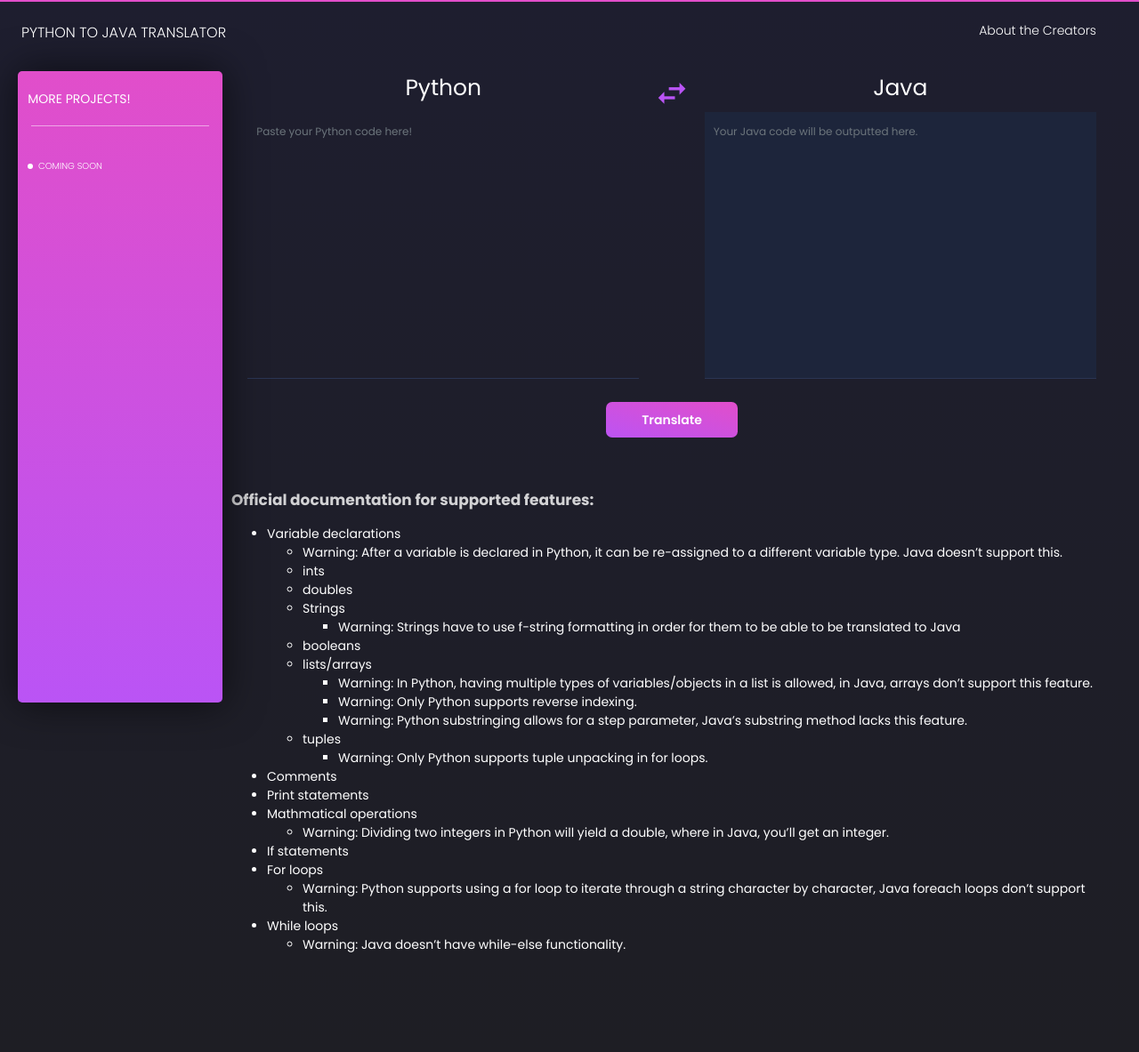
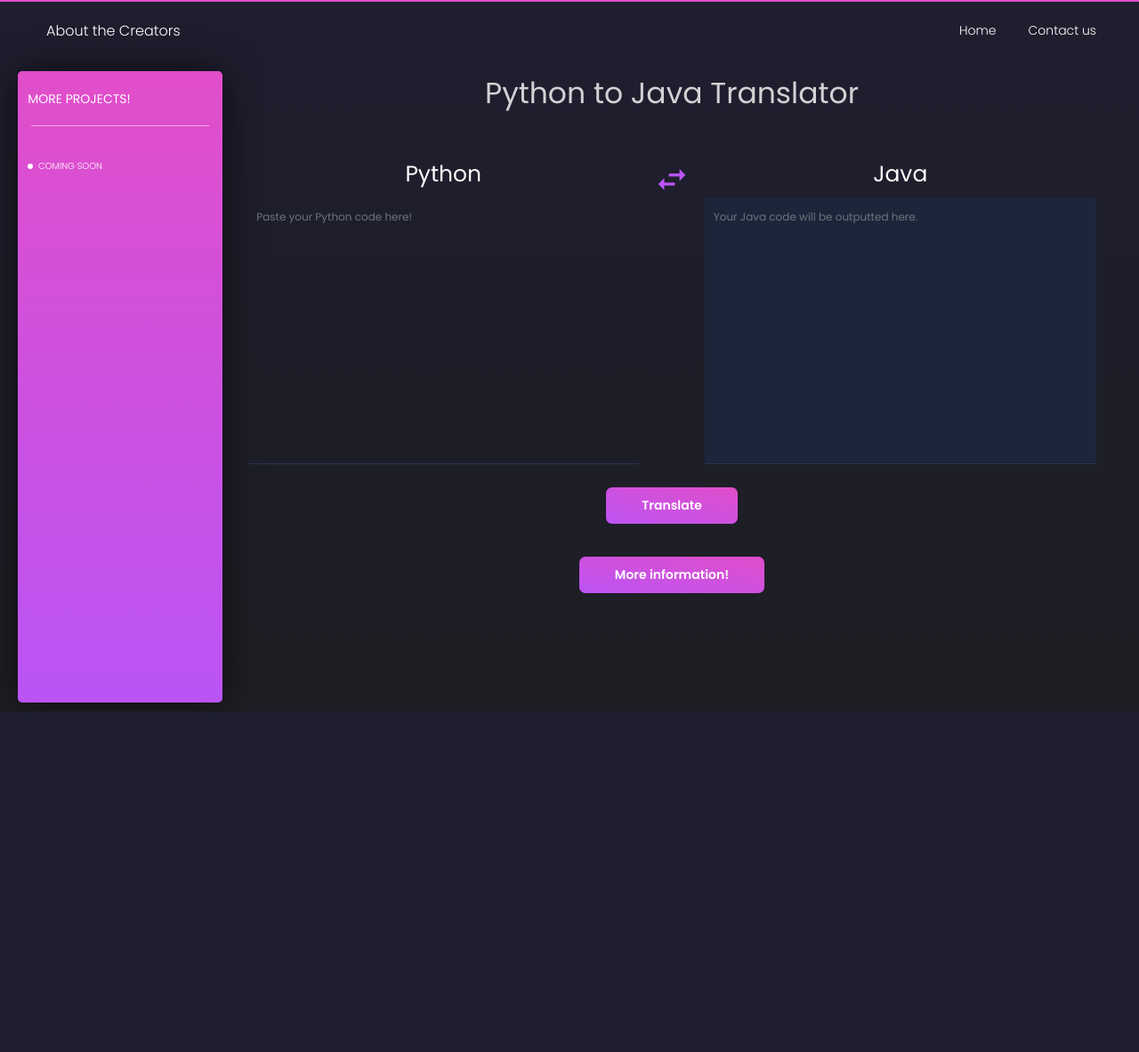
Before and after one commit to parkerswanson19/PythonJavaTranslator, a Django app: page /translator/ in a window 1280 px wide. Shown: the whole page at 89% size. After the commit the page ends 800 px from the top, so only its background shows below. Run offline with Django 3.2, Linux system fonts and the light colour scheme; some libraries are stand-ins or nearby versions.

Commit message:
Pt 3 of reformatting the HTML file to make it look nicer.

```diff
--- a/static/PythonJavaTranslator/scss/black-dashboard/bootstrap/_modal.scss
+++ b/static/PythonJavaTranslator/scss/black-dashboard/bootstrap/_modal.scss
@@ -66,6 +66,7 @@
 
   .modal-body {
     overflow-y: auto;
+
   }
 }
 
@@ -151,6 +152,7 @@
 .modal-title {
   margin-bottom: 0;
   line-height: $modal-title-line-height;
+  font-size: 200px;
 }
 
 // Modal body
--- a/templates/fancyTemplate.html
+++ b/templates/fancyTemplate.html
@@ -16,6 +16,11 @@
         <!-- Black Dashboard CSS -->
         <link href="{% static 'PythonJavaTranslator/css/black-dashboard.css' %}" rel="stylesheet"/>
         <link href="{% static 'PythonJavaTranslator/css/Grid.css' %}" rel="stylesheet"/>
+        <!--   Core JS Files   -->
+        <script src="{% static 'PythonJavaTranslator/js/core/jquery.min.js' %}" type="text/javascript"></script>
+        <script src="{% static 'PythonJavaTranslator/js/core/popper.min.js' %}" type="text/javascript"></script>
+        <script src="{% static 'PythonJavaTranslator/js/core/bootstrap.min.js' %}" type="text/javascript"></script>
+        <script src="{% static 'PythonJavaTranslator/js/plugins/perfect-scrollbar.jquery.min.js' %}"></script>
     </head>
     <body>
         <div class="wrapper ">
@@ -48,7 +53,7 @@ Tip 2: you can also add an image using data-image tag
                     <div class="container-fluid">
                         <div class="navbar-wrapper">
 
-                            <a class="navbar-brand" href="/translator/">Python to Java Translator</a>
+                            <a class="navbar-brand" href="/translator/">About the Creators</a>
                         </div>
 
                         <button class="navbar-toggler" type="button" data-toggle="collapse" aria-controls="navigation-index" aria-expanded="false" aria-label="Toggle navigation">
@@ -61,8 +66,13 @@ Tip 2: you can also add an image using data-image tag
                         <div class="collapse navbar-collapse justify-content-end">
                             <ul class="navbar-nav">
                                 <li class="nav-item">
-                                    <a class="nav-link" href="#">
-                                        <i class="tim-icons icon-bell-55"></i>  About the Creators
+                                    <a class="nav-link">
+                                        <i class="tim-icons icon-bell-55"></i>Home
+                                    </a>
+                                </li>
+                                <li class="nav-item">
+                                    <a class="nav-link">
+                                        <i class="tim-icons icon-bell-55"></i>Contact us
                                     </a>
                                 </li>
                                 <!-- your navbar here -->
@@ -77,12 +87,17 @@ Tip 2: you can also add an image using data-image tag
                         <form action="/translator/translate/" method="post">{% csrf_token %}
                             <div class="table">
                                 <ul>
+                                    <li><a class="nav-link" href="#"><h1>Python to Java Translator</h1></a></li>
+                                </ul>
+
+                            </div>
+                            <div class="table">
+                                <ul>
                                     <li>
                                         <div class="form-group">
 
                                             <label class="names">Python</label>
-                                            <textarea id="input" name="content" rows="16" cols="80" class="form-control"
-                                                  placeholder="Paste your Python code here!" value="Mike">{{ code.input }}</textarea>
+                                            <textarea id="input" name="content" rows="16" cols="80" class="form-control" placeholder="Paste your Python code here!" value="Mike">{{ code.input }}</textarea>
                                         </div>
                                     </li>
                                     <li class="swap-icon">
@@ -109,50 +124,56 @@ Tip 2: you can also add an image using data-image tag
                                 </ul>
 
                             </div>
+                            <br>
+                            <div class="table">
+                                <ul>
+                                    <li>
+                                        <!-- Button trigger modal -->
+                                        <button type="button" class="btn btn-primary" data-toggle="modal" data-target="#exampleModalLong">
+                                            More information!
+                                        </button>
+
+                                        <!-- Modal -->
+                                        <div class="modal fade" id="exampleModalLong" tabindex="-1" role="dialog" aria-labelledby="exampleModalLongTitle" aria-hidden="true">
+                                            <div class="modal-dialog" role="document">
+                                                <div class="modal-content">
+                                                    <div class="modal-header">
+                                                        <h4 class="modal-title" id="exampleModalLongTitle">Welcome to our code translator! We currently only support Python to Java but support for more languages is on its way! If you find any bugs or have any questions, don't hesitate to contact us.</h4>
+                                                    </div>
+                                                    <div class="modal-body">
+                                                        <div class="documentation">
+                                                            <style>
+                                                                .documentation ul,
+                                                                .documentation li {
+                                                                    list-style: square;
+                                                                    display: block;
+                                                                    color: #525f7f;
+                                                                }
+                                                            </style>
+                                                            <ul>
+                                                                <li><strong>Currrently supported features!</strong></li>
+                                                                <li><strong>&#8226</strong> Variable declarations</li>
+                                                                <li><strong>&#8226</strong> Comments</li>
+                                                                <li><strong>&#8226</strong> Print statements</li>
+                                                                <li><strong>&#8226</strong> Mathmatical operations</li>
+                                                                <li><strong>&#8226</strong> While loops</li>
+                                                                <li><strong>&#8226</strong> If statements</li>
+                                                                <li><strong>&#8226</strong> For loops</li>
+                                                                <li><strong>&#8226</strong> More on its way!</li>
+                                                            </ul>
+                                                        </div>
+                                                    </div>
+                                                    <div class="modal-footer">
+                                                        <button type="button" class="btn btn-secondary" data-dismiss="modal">Close</button>
+                                                        <button type="button" class="btn btn-primary">Contact us</button>
+                                                    </div>
+                                                </div>
+                                            </div>
+                                        </div>
+                                    </li>
+                                </ul>
+                            </div>
                         </form>
-                        <div name="documentation">
-                            <br>
-                            <br>
-                            <h4><strong>Official documentation for supported features:</strong></h4>
-                            <ul>
-                                <li>Variable declarations</li>
-                                <ul>
-                                    <li>Warning: After a variable is declared in Python, it can be re-assigned to a different variable type. Java doesn’t support this.</li>
-                                    <li>ints</li>
-                                    <li>doubles</li>
-                                    <li>Strings</li>
-                                    <ul>
-                                        <li>Warning: Strings have to use f-string formatting in order for them to be able to be translated to Java</li>
-                                    </ul>
-                                    <li>booleans</li>
-                                    <li>lists/arrays</li>
-                                    <ul>
-                                        <li>Warning: In Python, having multiple types of variables/objects in a list is allowed, in Java, arrays don’t support this feature.</li>
-                                        <li>Warning: Only Python supports reverse indexing.</li>
-                                        <li>Warning: Python substringing allows for a step parameter, Java’s substring method lacks this feature.</li>
-                                    </ul>
-                                    <li>tuples</li>
-                                    <ul>
-                                        <li>Warning: Only Python supports tuple unpacking in for loops.</li>
-                                    </ul>
-                                </ul>
-                                <li>Comments</li>
-                                <li>Print statements</li>
-                                <li>Mathmatical operations</li>
-                                <ul>
-                                    <li>Warning: Dividing two integers in Python will yield a double, where in Java, you’ll get an integer.</li>
-                                </ul>
-                                <li>If statements</li>
-                                <li>For loops</li>
-                                <ul>
-                                    <li>Warning: Python supports using a for loop to iterate through a string character by character, Java foreach loops don’t support this.</li>
-                                </ul>
-                                <li>While loops</li>
-                                <ul>
-                                    <li>Warning: Java doesn’t have while-else functionality.</li>
-                                </ul>
-                            </ul>
-                        </div>
                     </div>
                 </div>
                 <footer class="footer">
```
Also changed, not shown: static/PythonJavaTranslator/css/black-dashboard.css.
